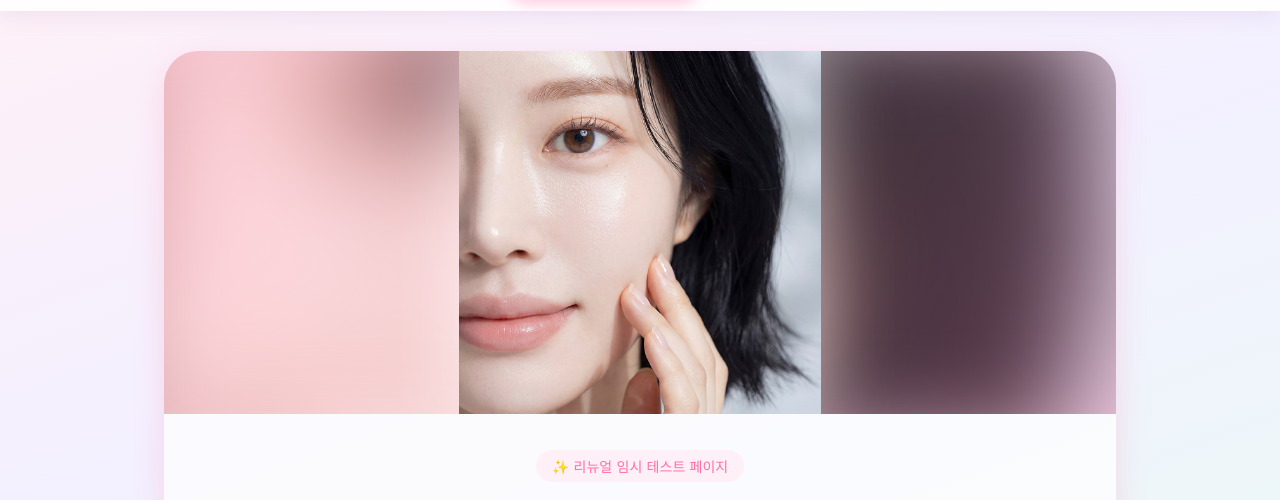
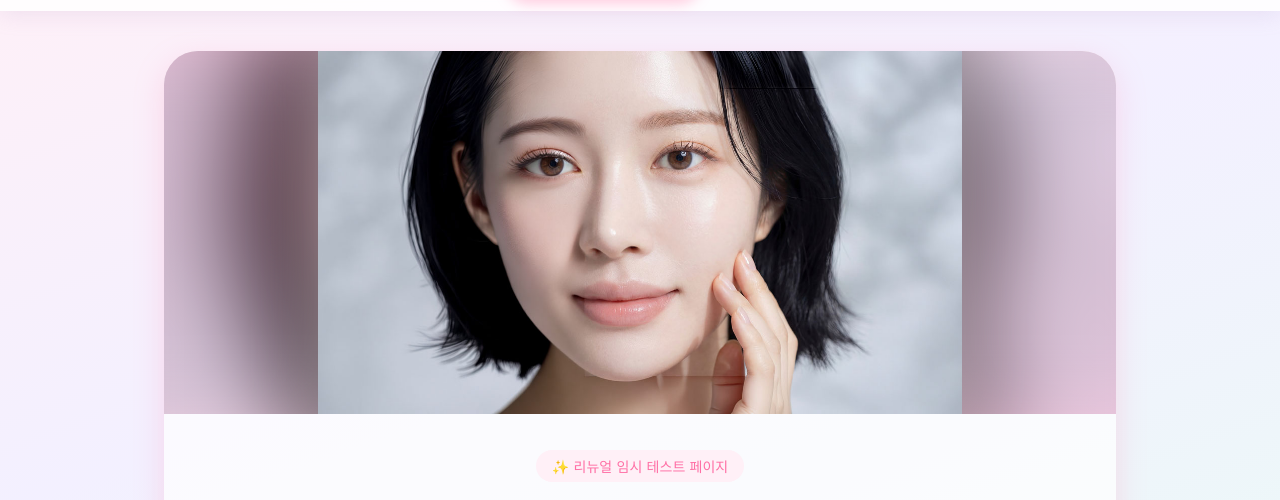
Before and after one commit to burwoodjoy/burwoodjoy.github.io, a plain HTML site: page index.html in a window 1280 px wide. Shown: the part 59-559 px from the top of the page. Drawn offline with Linux system fonts and the light colour scheme.

Commit message:
Update index7.html

```diff
--- a/index.html
+++ b/index.html
@@ -285,9 +285,9 @@
   <section class="panel show" id="home">
     <div class="hero">
       <div class="hero-banner">
-        <div class="hero-banner-bg" style="background-image:url('hero-model.png')"></div>
+        <div class="hero-banner-bg" style="background-image:url('hero-model.jpg')"></div>
         <div class="hero-banner-tint"></div>
-        <img class="hero-banner-fg" src="hero-model.png" alt="희고 맑은 피부의 K-pop 아이돌st 여성 모델 이미지" />
+        <img class="hero-banner-fg" src="hero-model.jpg" alt="희고 맑은 피부의 K-pop 아이돌st 여성 모델 이미지" />
       </div>
       <div class="hero-text">
         <span class="badge">✨ 리뉴얼 임시 테스트 페이지</span>
```
